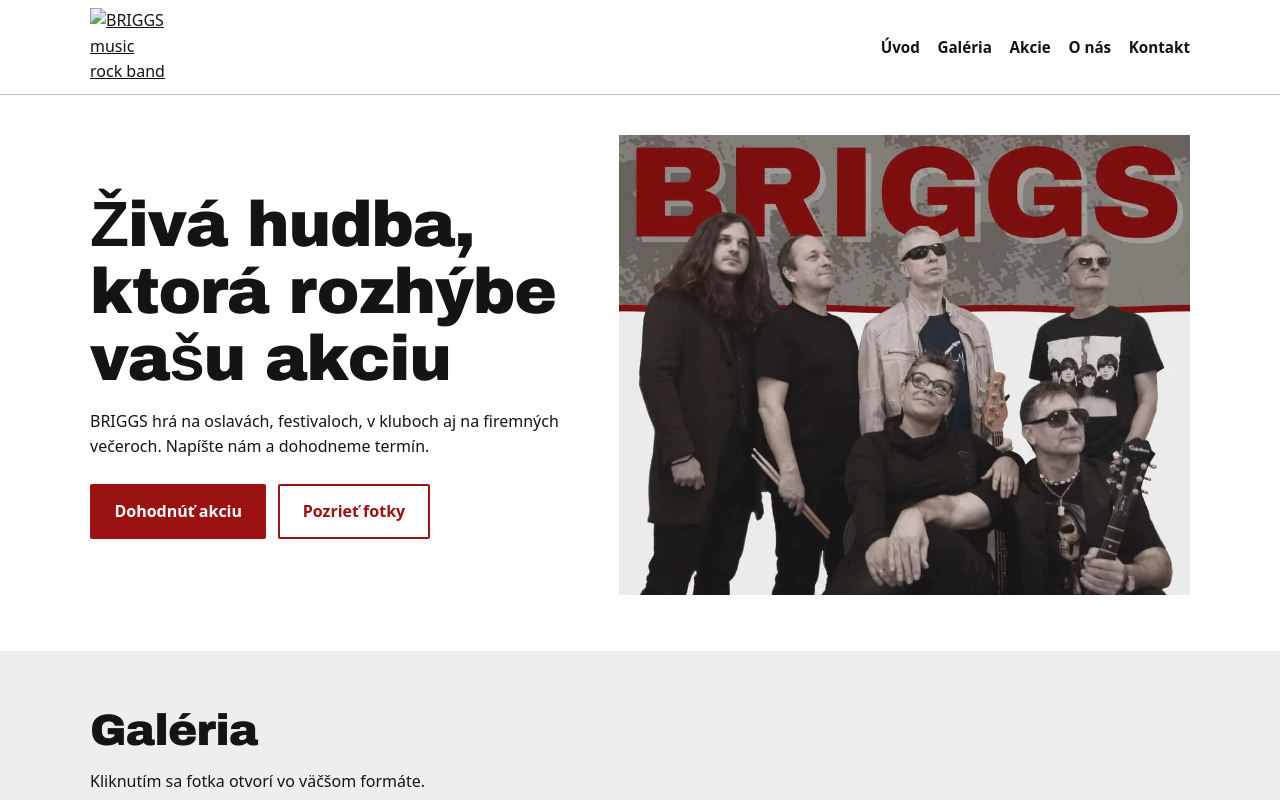
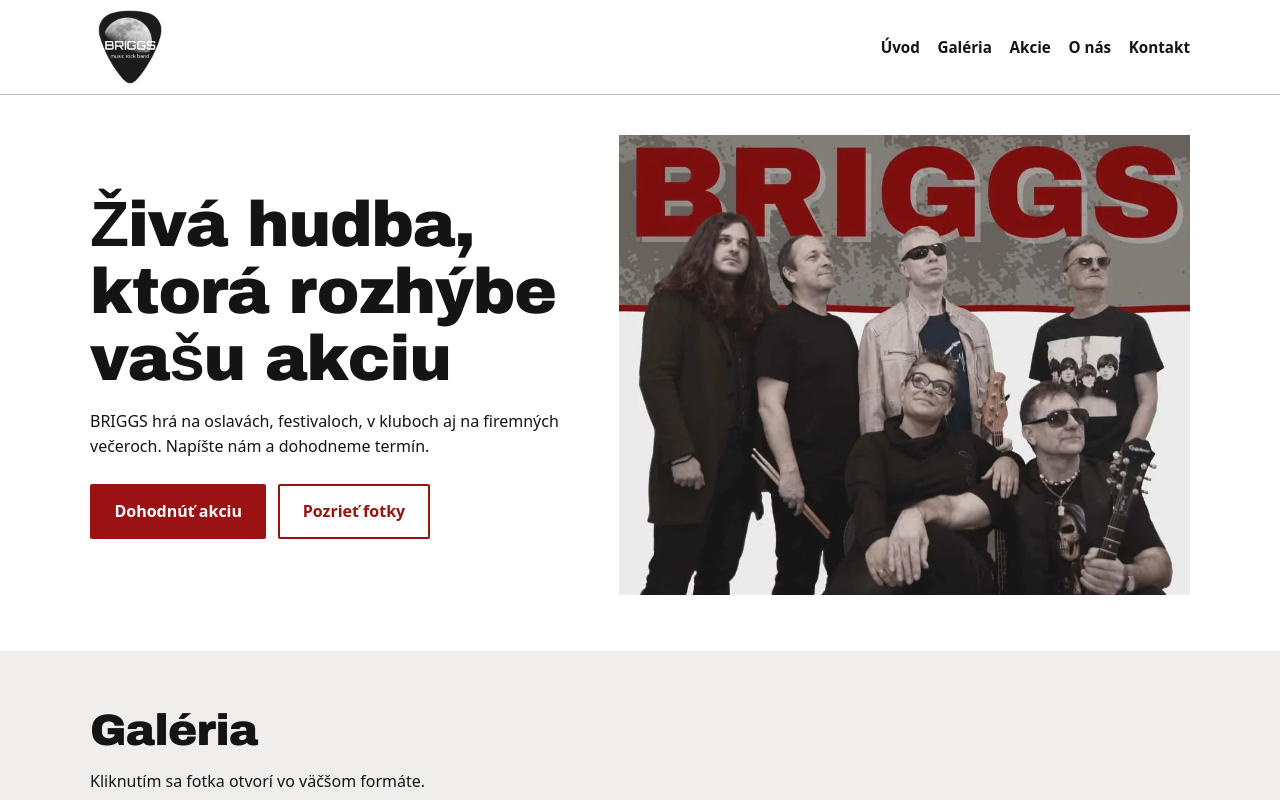
Before and after one commit to drumkey20/briggs-web, a plain HTML site: page index.html in a window 1280 px wide. Shown: the top 800 px of the page. Drawn offline with Linux system fonts and the light colour scheme.

Commit message:
Fix favicon and logo image file paths

```diff
--- a/index.html
+++ b/index.html
@@ -7,13 +7,13 @@
 <meta name="referrer" content="no-referrer">
 <meta name="description" content="BRIGGS – živá hudobná skupina na oslavy, festivaly a firemné akcie. Dohodnite si koncert.">
 <title>BRIGGS – živá hudba na vaše akcie</title>
-<link rel="icon" href="images/favicon trsatko.png" type="image/png">
+<link rel="icon" href="images/favicon_trsatko.png" type="image/png">
 <link rel="stylesheet" href="styles.css">
 </head>
 <body>
 
 <header>
-  <a class="logo" href="#uvod" aria-label="BRIGGS – späť hore"><img src="images/logo trsatko.webp" width="240" height="235" alt="BRIGGS music rock band"></a>
+  <a class="logo" href="#uvod" aria-label="BRIGGS – späť hore"><img src="images/logo_trsatko.webp" width="240" height="235" alt="BRIGGS music rock band"></a>
   <nav aria-label="Hlavné menu">
     <a href="#uvod">Úvod</a>
     <a href="#galeria">Galéria</a>
```
